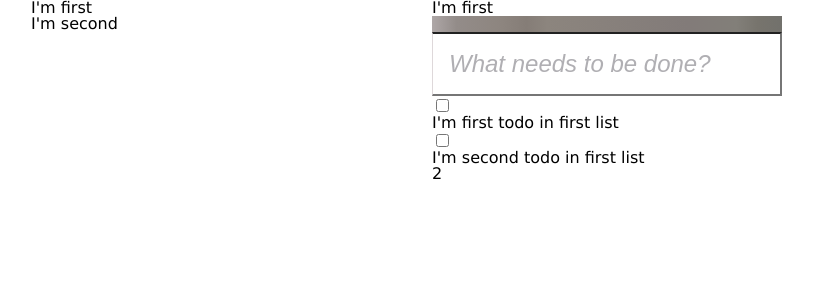
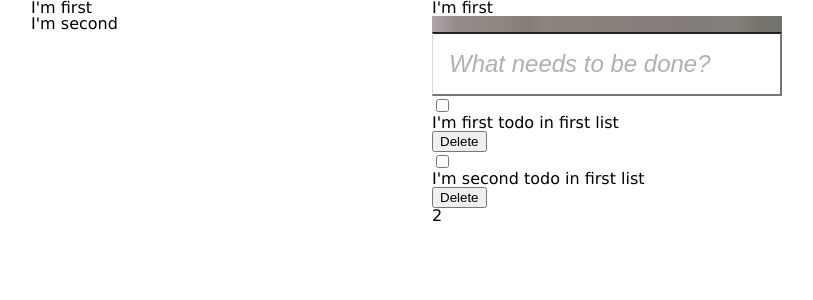
Before and after one commit to Shayol/vue-todo-list, a Vue app: page /lists/1 in a window 1280 px wide. Shown: the top 300 px of the page, without its empty margins (129-942 px from the left). Built offline with nearby package versions, Linux system fonts and the light colour scheme.

Commit message:
add functions for editing and deleting

```diff
--- a/src/components/ListItem.vue
+++ b/src/components/ListItem.vue
@@ -7,7 +7,7 @@
     <div class="list__content">
       <Input @added="createTodo" v-bind:list="list"/>
       <ul class="todos">
-        <TodoItem v-for="todo in list.todos" v-bind:key="todo.todoId" v-bind:todo="todo"/>
+        <TodoItem @edit-title="EditTodoTitle" v-for="todo in list.todos" v-bind:key="todo.todoId" v-bind:todo="todo"/>
       </ul>
 
         <span class="list__number">
@@ -49,6 +49,9 @@ export default {
     },
     createTodo: function(title) {
       Store.addTodo(this.id, title);
+    },
+    editeTodoTitle: function(id, title) {
+      Store.editeTodoTitle(this.id, id, title);
     }
   },
   computed: {
--- a/src/components/TodoItem.vue
+++ b/src/components/TodoItem.vue
@@ -1,11 +1,20 @@
 <template>
   <div class="todo">
 
-      <input type="checkbox" name="checked" class="todo__checked" v-bind:checked="todo.checked">
 
-      <p class="todo__title">
-          {{todo.title}}
-      </p>
+      <div v-if="!editing">
+        <input type="checkbox" name="checked" class="todo__checked" v-bind:checked="checked">
+
+        <p class="todo__title">
+            {{title}}
+        </p>
+        <button @click="deleteTodo()">
+          Delete
+        </button>
+      </div>
+      <div v-else>
+        <input type="text" @keyup.enter="editTodo()" v-model="title">
+      </div>
 
   </div>
 </template>
@@ -14,7 +23,22 @@
 export default {
   name: "TodoItem",
   props: ["todo"],
-  computed: {}
+  data: function() {
+    return {
+      title: this.todo.title,
+      checked: this.todo.checked,
+      editing: this.todo.editing,
+      id: this.todo.todoId
+    };
+  },
+  methods: {
+    deleteTodo: function() {
+      this.$emit("delete-todo", this.id);
+    },
+    editTodo: function() {
+      this.$emit("edit-title", this.id, title);
+    }
+  }
 };
 </script>
 
```
